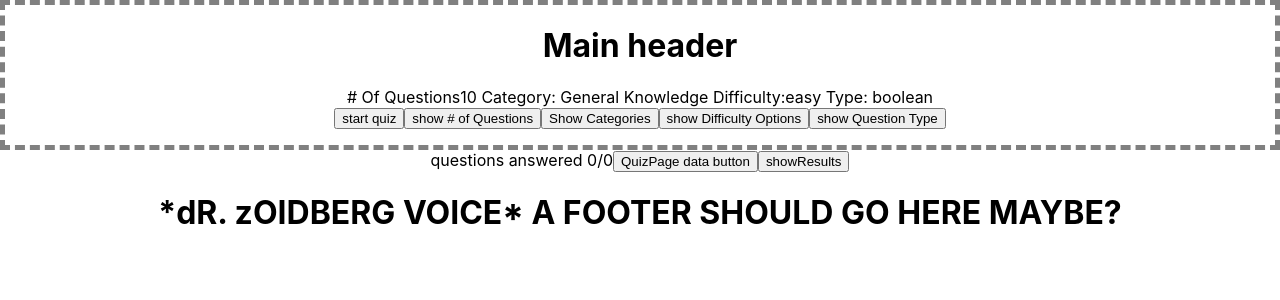
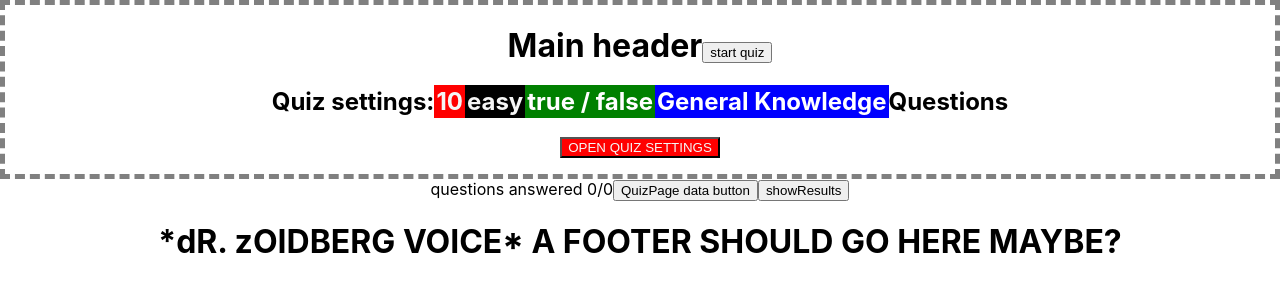
Before and after one commit to dariquewarren/triviaapp, a React (Create React App) app: page / in a window 1280 px wide. Shown: the top 300 px of the page. Built offline with nearby package versions, Linux system fonts and the light colour scheme.

Commit message:
added a conditional settings button to hide and show the quiz settings buttons. also added a sentence in the header reperesenting the quiz settings

```diff
--- a/src/Components/MainHeader.js
+++ b/src/Components/MainHeader.js
@@ -19,6 +19,8 @@ const [showCategory, toggleShowCategory] = useState(false)
 const [showAmount, toggleShowAmount] = useState(false)
 const [showDifficulty, toggleShowDifficulty] = useState(false)
 const [showType, toggleShowType] = useState(false)
+const [showSettings, toggleShowSettings] = useState(false)
+
 
 
     // set states for the following to be used with props.gettriviadata function
@@ -27,12 +29,9 @@ const [showType, toggleShowType] = useState(false)
         // consider putting the buttons in the header behond a settings menu
     return (
         <div style={{border:'5px dashed grey'}}>
-            <h1>Main header</h1>
-            <row>
-             # Of Questions{qAmount} Category: {categoryName} Difficulty:{qDifficulty} Type: {qType}
-            </row>
-            <br></br>
-            <row>
+
+
+            <h1>Main header
             <button
             onClick={()=>{
               props.setQuizData([])
@@ -43,6 +42,47 @@ const [showType, toggleShowType] = useState(false)
              console.log(props.quizData)
            }}
             >{(props.quizData.length < 1) ? 'start quiz' : 'new quiz'  }  </button>
+
+
+            </h1>
+
+
+            <h2>
+            Quiz settings:
+            <Badge style={{border: '2px solid red', backgroundColor: 'red', color: 'whitesmoke'}} >{qAmount}</Badge>
+            <Badge style={{border: '2px solid black', backgroundColor: 'black', color: 'whitesmoke'}} >{qDifficulty}</Badge>
+            <Badge style={{border: '2px solid green', backgroundColor: 'green', color: 'white'}} >{(qType === 'boolean')? 'true / false': qType}</Badge>
+            <Badge style={{border: '2px solid blue', backgroundColor: 'blue', color: 'white'}} >{categoryName}</Badge>
+
+            Questions</h2>
+            <button
+
+            style={(showSettings) ? {backgroundColor: 'blue', color: 'black'} : {backgroundColor: 'red', color:'whitesmoke'} }
+
+            onClick={()=>{
+                console.log('show/hide settings')
+                if(showSettings){
+                    toggleShowDifficulty(false)
+                    toggleShowCategory(false)
+                    toggleShowType(false)
+                    toggleShowAmount(false)
+                    toggleShowSettings(!showSettings)
+
+                } else{
+                    toggleShowSettings(!showSettings)
+
+                }
+            }}
+            > {(showSettings) ? 'CLOSE QUIZ SETTINGS' : 'OPEN QUIZ SETTINGS'} </button>
+
+
+
+
+            {
+                (showSettings)
+                ?
+
+           <row>
 
            <button
            onClick={()=>toggleShowAmount(!showAmount)}
@@ -79,6 +119,15 @@ const [showType, toggleShowType] = useState(false)
            > {(showType) ? 'Hide Question Type' : 'show Question Type'}</button>
 
            </row>
+
+                :
+<p></p>
+            }
+
+
+
+
+
 
              {
                  (showAmount)
```
Lines whose indentation alone changed are shown as unchanged.
